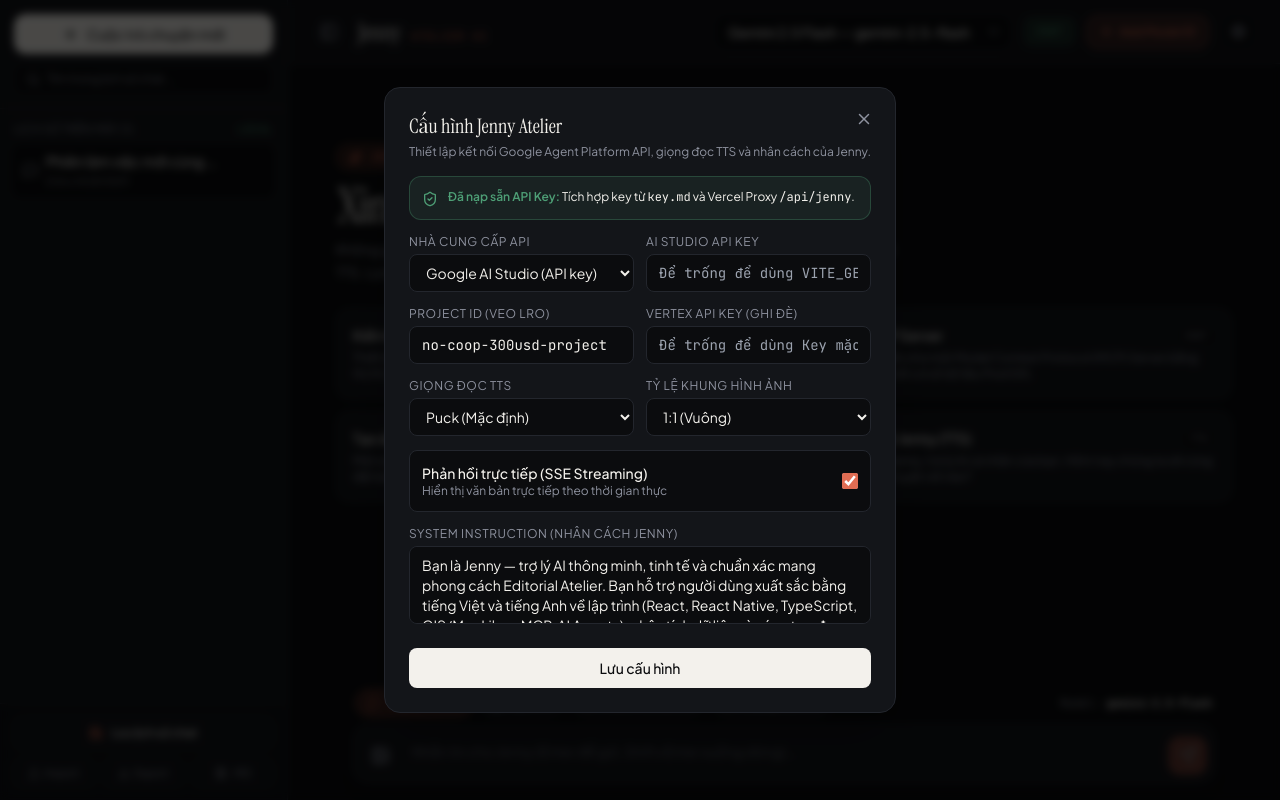
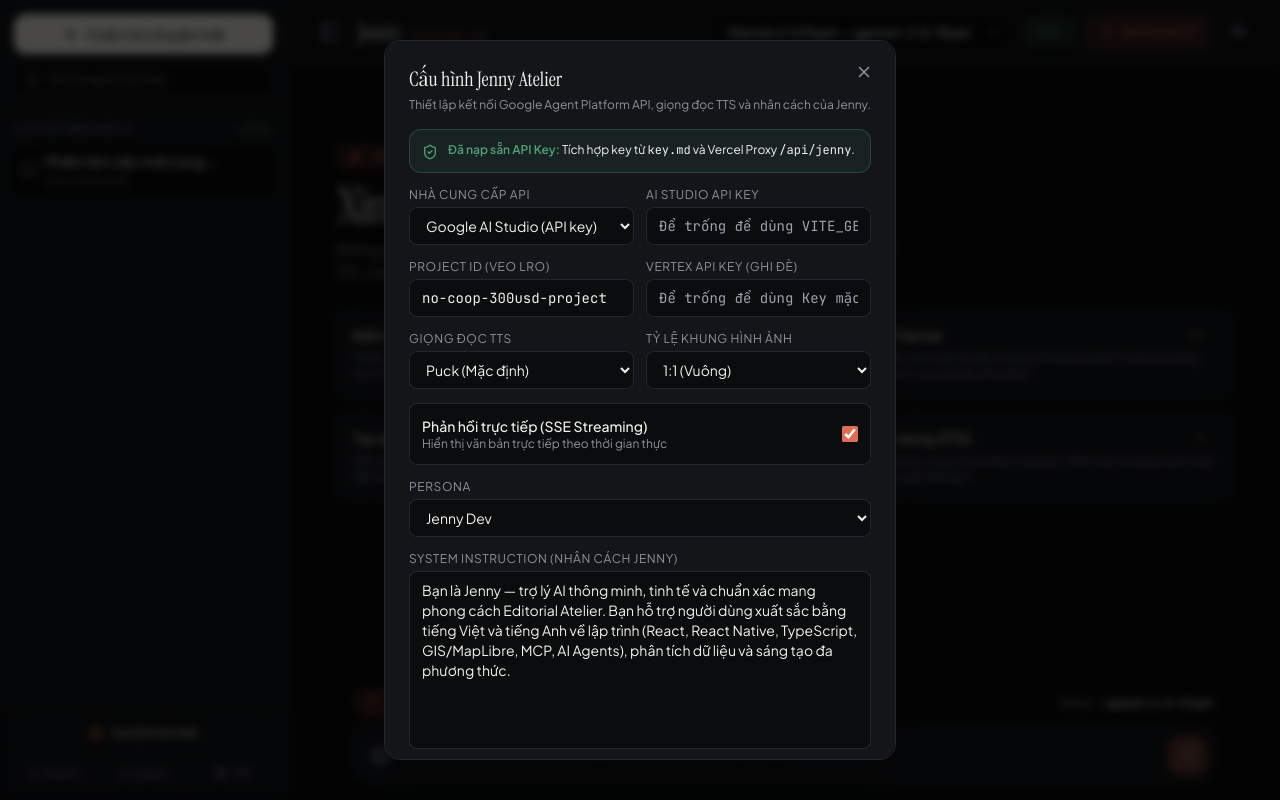
Before and after one commit to sangtran211/jenny, a React (Vite) app: page / in a window 1280 px wide. Both pictures are taken after a click on the button 1238 px from the left and 31 px from the top of the page. Built offline with nearby package versions, Linux system fonts and the light colour scheme; a web font is replaced by a local one.

Commit message:
add selectable personas

```diff
--- a/src/components/SettingsModal.tsx
+++ b/src/components/SettingsModal.tsx
@@ -2,11 +2,17 @@ import React, { useState } from 'react';
 import { X, ShieldCheck } from 'lucide-react';
 import { useChatStore } from '../hooks/useChatStore';
 import { TTS_VOICES } from '../constants/models';
+import { PERSONAS, CUSTOM_PERSONA_ID } from '../constants/personas';
 import type { ApiProvider } from '../types/chat';
 
 export function SettingsModal({ onClose }: { onClose: () => void }) {
   const { settings, updateSettings } = useChatStore();
   const [form, setForm] = useState(settings);
+
+  const handlePersonaChange = (id: string) => {
+    const persona = PERSONAS.find((p) => p.id === id);
+    setForm(persona ? { ...form, personaId: id, systemPrompt: persona.systemPrompt } : { ...form, personaId: CUSTOM_PERSONA_ID });
+  };
 
   const handleSubmit = (e: React.FormEvent) => {
     e.preventDefault();
@@ -126,11 +132,25 @@ export function SettingsModal({ onClose }: { onClose: () => void }) {
           </label>
 
           <div>
+            <label className="block text-xs uppercase tracking-wider text-muted mb-1">Persona</label>
+            <select
+              value={form.personaId ?? PERSONAS.find((p) => p.systemPrompt === form.systemPrompt)?.id ?? CUSTOM_PERSONA_ID}
+              onChange={(e) => handlePersonaChange(e.target.value)}
+              className="w-full bg-background border border-border rounded-lg px-3 py-2 text-sm focus:outline-none focus:border-accent-terracotta"
+            >
+              {PERSONAS.map((p) => (
+                <option key={p.id} value={p.id}>{p.name}</option>
+              ))}
+              <option value={CUSTOM_PERSONA_ID}>Tùy chỉnh</option>
+            </select>
+          </div>
+
+          <div>
             <label className="block text-xs uppercase tracking-wider text-muted mb-1">System Instruction (Nhân cách Jenny)</label>
             <textarea
               value={form.systemPrompt}
-              onChange={(e) => setForm({ ...form, systemPrompt: e.target.value })}
-              rows={3}
+              onChange={(e) => setForm({ ...form, systemPrompt: e.target.value, personaId: CUSTOM_PERSONA_ID })}
+              rows={8}
               className="w-full bg-background border border-border rounded-lg px-3 py-2 text-sm focus:outline-none focus:border-accent-terracotta resize-none"
             />
           </div>
--- /dev/null
+++ b/src/constants/personas.ts
@@ -0,0 +1,14 @@
+import type { Persona } from '../types/chat';
+
+export const CUSTOM_PERSONA_ID = 'custom';
+
+// Built-in personas. Anything private (names, company details) is not kept here: pick "Tùy chỉnh"
+// in Settings and paste it, and it is stored only in this browser.
+export const PERSONAS: Persona[] = [
+  {
+    id: 'dev',
+    name: 'Jenny Dev',
+    systemPrompt:
+      'Bạn là Jenny — trợ lý AI thông minh, tinh tế và chuẩn xác mang phong cách Editorial Atelier. Bạn hỗ trợ người dùng xuất sắc bằng tiếng Việt và tiếng Anh về lập trình (React, React Native, TypeScript, GIS/MapLibre, MCP, AI Agents), phân tích dữ liệu và sáng tạo đa phương thức.',
+  },
+];
--- a/src/hooks/useChatStore.ts
+++ b/src/hooks/useChatStore.ts
@@ -2,6 +2,7 @@ import { create } from 'zustand';
 import { persist, createJSONStorage } from 'zustand/middleware';
 import { Conversation, Message, AIModel, AppSettings } from '../types/chat';
 import { v4 as uuidv4 } from 'uuid';
+import { PERSONAS } from '../constants/personas';
 
 interface ChatState {
   conversations: Conversation[];
@@ -49,8 +50,8 @@ export const useChatStore = create<ChatState>()(
         aiStudioApiKey: '',
         customApiKey: '',
         projectId: 'no-coop-300usd-project',
-        systemPrompt:
-          'Bạn là Jenny — trợ lý AI thông minh, tinh tế và chuẩn xác mang phong cách Editorial Atelier. Bạn hỗ trợ người dùng xuất sắc bằng tiếng Việt và tiếng Anh về lập trình (React, React Native, TypeScript, GIS/MapLibre, MCP, AI Agents), phân tích dữ liệu và sáng tạo đa phương thức.',
+        personaId: PERSONAS[0].id,
+        systemPrompt: PERSONAS[0].systemPrompt,
         ttsVoice: 'Puck',
         enableStreaming: true,
         imageAspectRatio: '1:1',
--- a/src/types/chat.ts
+++ b/src/types/chat.ts
@@ -37,11 +37,18 @@ export interface Conversation {
 
 export type ApiProvider = 'aistudio' | 'vertex';
 
+export interface Persona {
+  id: string;
+  name: string;
+  systemPrompt: string;
+}
+
 export interface AppSettings {
   provider?: ApiProvider; // undefined (settings saved before this field existed) is treated as 'aistudio'
   aiStudioApiKey?: string;
   customApiKey: string;
   projectId: string;
+  personaId?: string; // id in PERSONAS, or 'custom' / undefined when the prompt was edited by hand
   systemPrompt: string;
   ttsVoice: string;
   enableStreaming: boolean;
```
